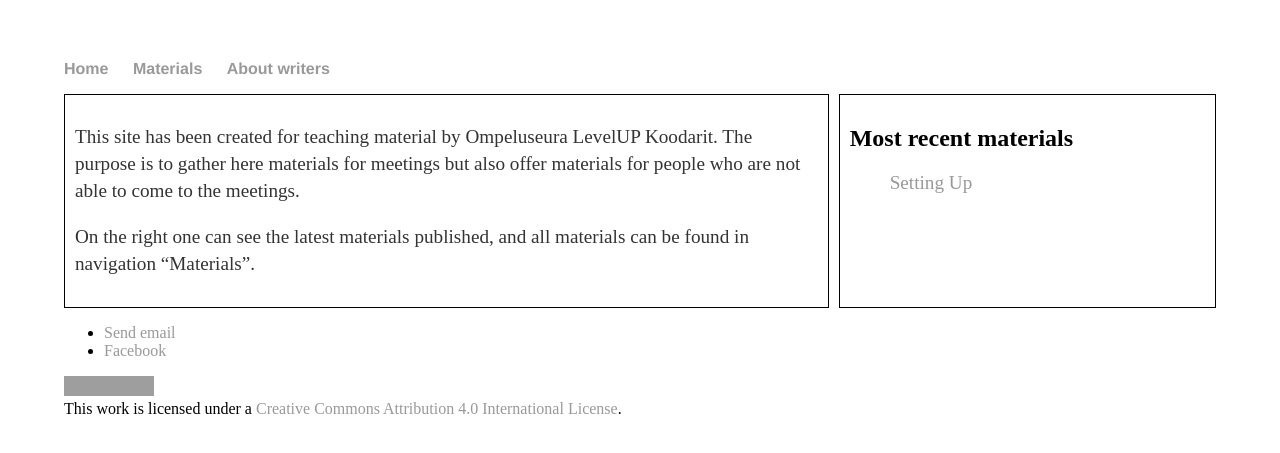
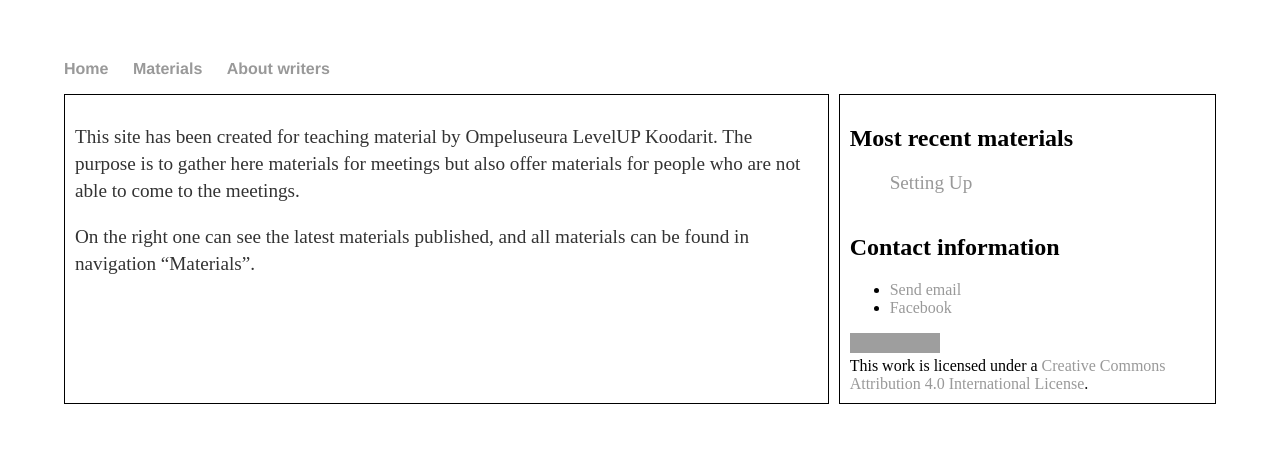
Before and after one commit to OSlevelUPkoodarit/OSlevelUPkoodarit.github.io, a Jekyll site: the page built from index.md, in a window 1280 px wide. Shown: the top 453 px of the page. Built offline with Jekyll 4.4.1, drawn with Linux system fonts in a browser that asks for light colours; grey boxes are pictures that could not be loaded.

Commit message:
Added some instructions about the file name and moved contact info and license things in sidebar

```diff
--- a/_layouts/default.html
+++ b/_layouts/default.html
@@ -21,6 +21,8 @@
 	    				</li>
 	  					{% endfor %}
 					</ul>
+					<h2>Contact information</h2>
+					{% include footer.html %}
 
 				</div>
 				<div class="container">
@@ -29,6 +31,6 @@
 
 				</div><!-- /.container -->
 			</div>
-			{% include footer.html %}
+			<!--{% include footer.html %}-->
 		</body>
 	</html>
```
Also changed, not shown: README.md.
